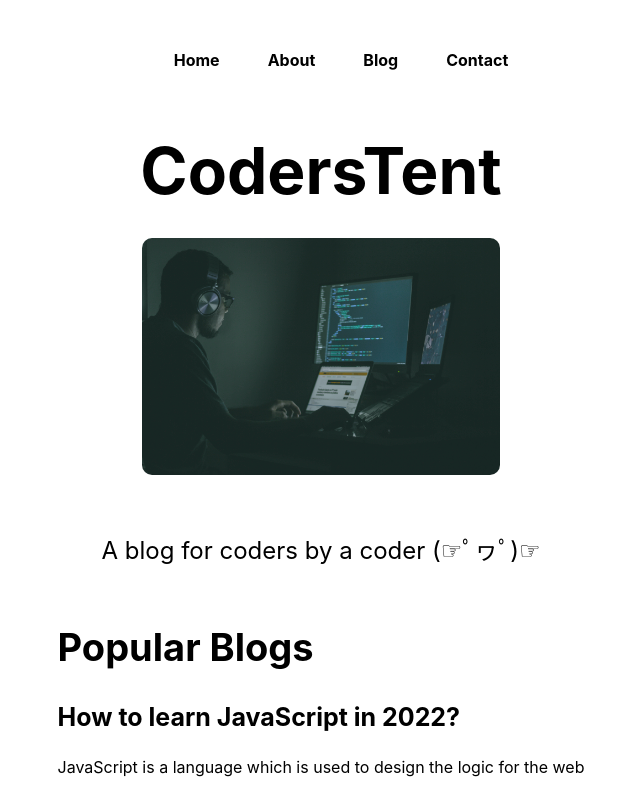
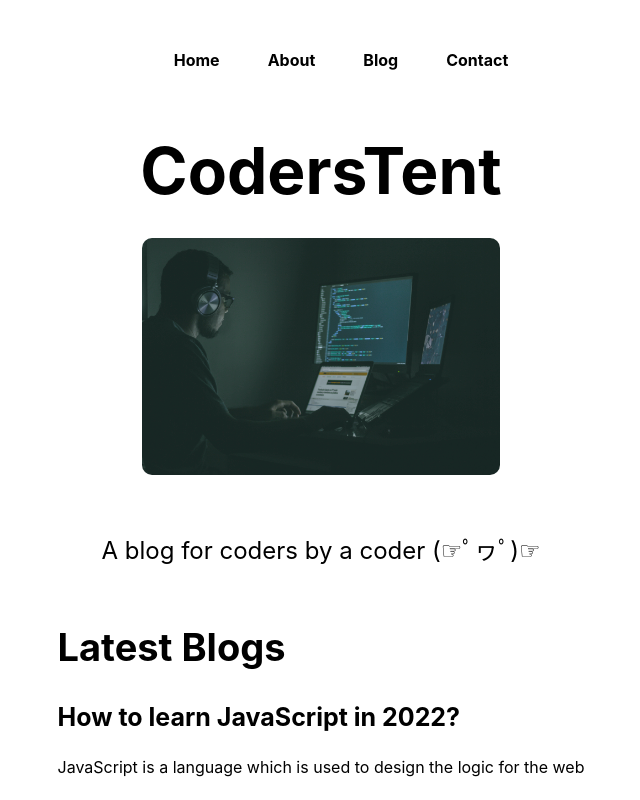
Before and after one commit to ahmedisshere/codercity, a Next.js app: page / in a window 1280 px wide. Shown: the top 800 px of the page, without its empty margins (319-959 px from the left). Built offline with nearby package versions, Linux system fonts and the light colour scheme.

Commit message:
minor changes

```diff
--- a/pages/index.js
+++ b/pages/index.js
@@ -45,7 +45,7 @@ export default function Home() {
         </p>
 
         <div className="blogs">
-          <h2> <span className='mySpan'> Popular Blogs </span> </h2>
+          <h2> <span className='mySpan'> Latest Blogs </span> </h2>
           <div className="blogItem">
             <h3>How to learn JavaScript in 2022?</h3>
             <p>JavaScript is a language which is used to design the logic for the web</p>
```
